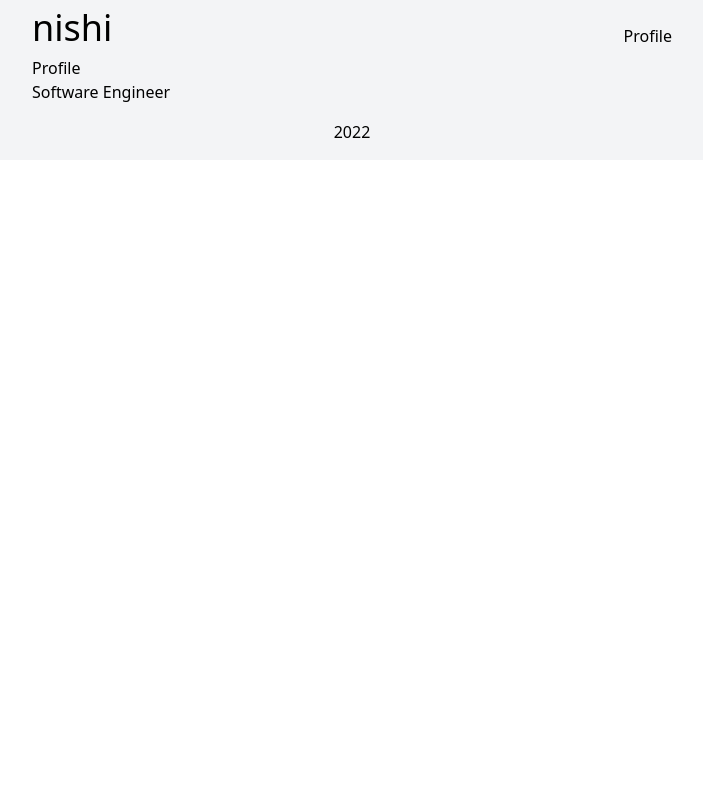
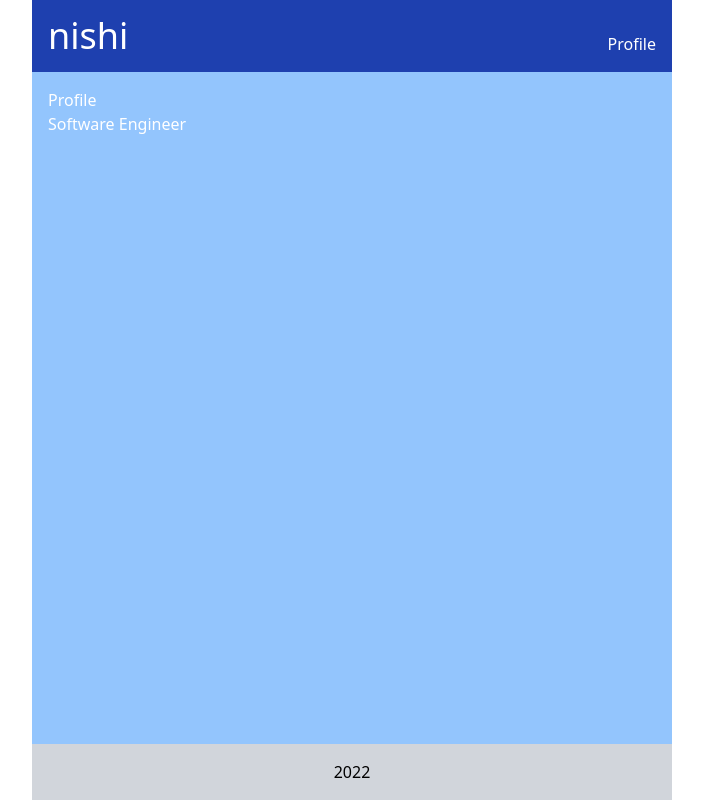
Before and after one commit to nishimura55/nishi55dev, a Next.js app: page /profile in a window 1280 px wide. Shown: the whole page, without its empty margins (288-991 px from the left). Built offline with nearby package versions, Linux system fonts and the light colour scheme.

Commit message:
feat: Arrange color design

```diff
--- a/src/components/Footer.tsx
+++ b/src/components/Footer.tsx
@@ -3,7 +3,7 @@ import { FC } from 'react'
 export const Footer: FC = () => {
   return (
     <footer>
-      <div className='flex justify-center py-4'>
+      <div className='flex justify-center bg-gray-300 py-4'>
         <div>2022</div>
       </div>
     </footer>
--- a/src/components/Header.tsx
+++ b/src/components/Header.tsx
@@ -4,7 +4,7 @@ import { FC } from 'react'
 export const Header: FC = () => {
   return (
     <header>
-      <div className='flex items-end justify-between py-2'>
+      <div className='flex items-end justify-between p-4 bg-blue-800 text-white'>
         <Link className='text-4xl' href='/'>
           nishi
         </Link>
--- a/src/components/layout/AppLayout.tsx
+++ b/src/components/layout/AppLayout.tsx
@@ -8,12 +8,10 @@ type Props = {
 
 export const AppLayout: FC<Props> = ({ children }) => {
   return (
-    <div className='bg-gray-100'>
-      <div className='mx-auto max-w-pageContent'>
-        <Header />
-        {children}
-        <Footer />
-      </div>
+    <div className='mx-auto flex h-screen max-w-pageContent flex-col content-between bg-gray-100'>
+      <Header />
+      <div className='flex-1'>{children}</div>
+      <Footer />
     </div>
   )
 }
--- a/src/pages/index.tsx
+++ b/src/pages/index.tsx
@@ -2,9 +2,9 @@ import { NextPage } from 'next'
 
 const Home: NextPage = () => {
   return (
-    <div>
+    <div className='bg-blue-300 p-4 h-full text-white'>
       <h1 className='mb-5 text-lg'>
-        This is <span className='text-red-500'>nishi</span> page!
+        This is <span className='font-bold'>nishi</span> page!
       </h1>
       <div className='font-bold'>Blog post</div>
       {/* TODO: ブログ一覧を表示 */}
--- a/src/pages/profile/index.tsx
+++ b/src/pages/profile/index.tsx
@@ -2,7 +2,7 @@ import { NextPage } from 'next'
 
 const Profile: NextPage = () => {
   return (
-    <div>
+    <div className='h-full bg-blue-300 p-4 text-white'>
       <h1>Profile</h1>
       <div>Software Engineer</div>
     </div>
```
